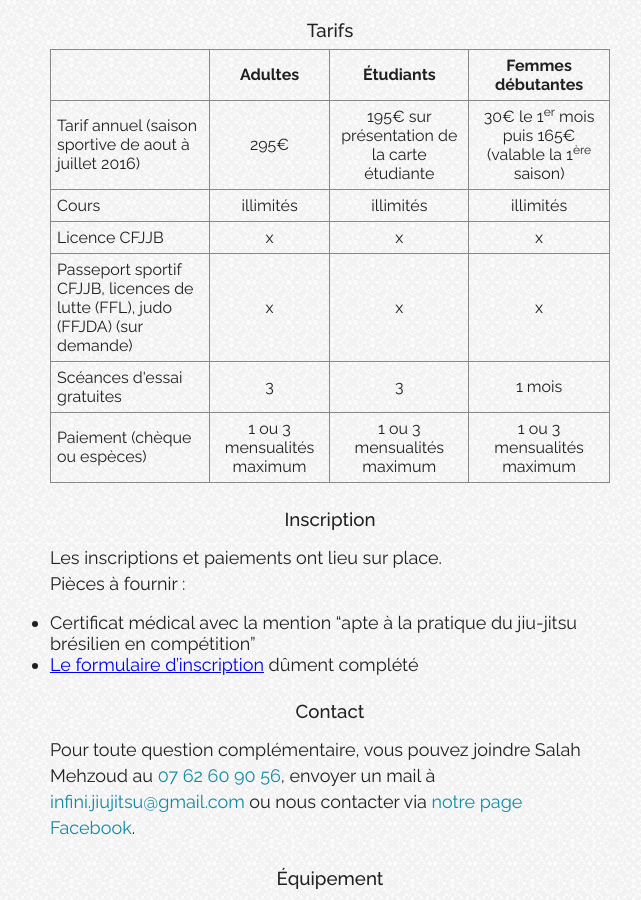
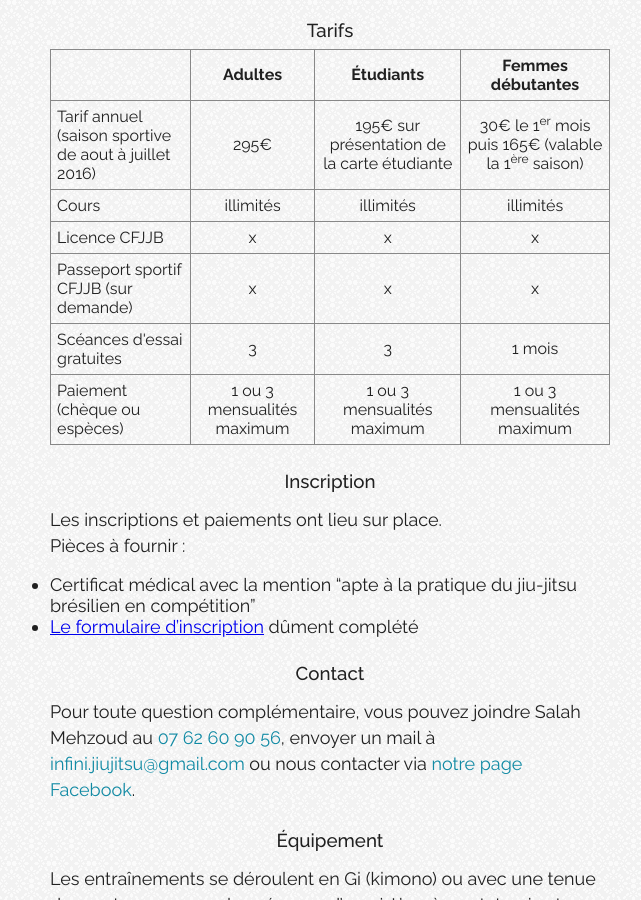
Before and after one commit to y-lohse/infini, a Jekyll site: the page built from contact.html, in a window 1280 px wide and 900 px high, scrolled down 1320 px. Shown: the whole window, without its empty margins (310-951 px from the left). Built offline with Jekyll 4.4.1, drawn with Linux system fonts in a browser that asks for light colours.

Commit message:
maj contenu

```diff
--- a/contact.html
+++ b/contact.html
@@ -189,8 +189,7 @@ title: Infos Pratiques — Infini Jiu-Jitsu
 		</tr>
 		<tr>
 			<th>
-				Passeport sportif CFJJB, licences de lutte (FFL), judo (FFJDA)
-				(sur demande)
+				Passeport sportif CFJJB (sur demande)
 			</th>
 			<td>
 				x
```
